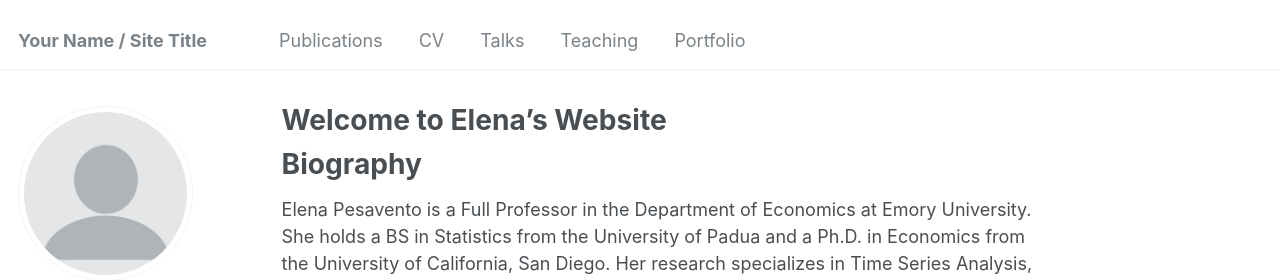
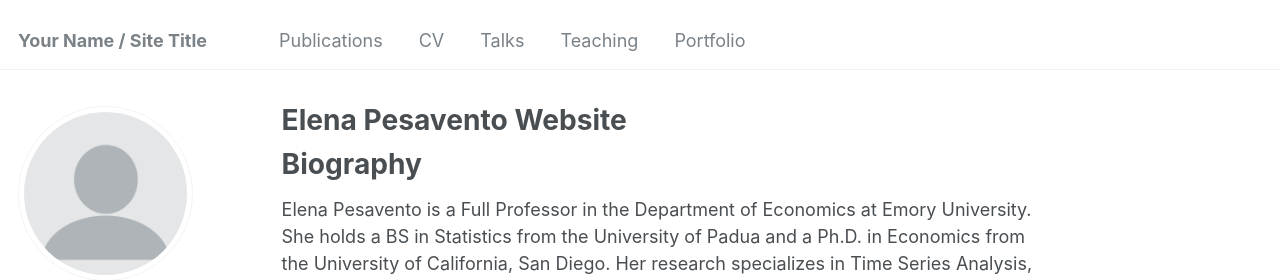
Before and after one commit to epesave/epesave.github.io, a Jekyll site: the page built from _pages/about.md, in a window 1280 px wide and 1133 px high. Shown: the top 280 px of the window. Built offline with Jekyll 4.4.1, drawn with Linux system fonts in a browser that asks for light colours; some web fonts are replaced.

Commit message:
Update about.md

```diff
--- a/_pages/about.md
+++ b/_pages/about.md
@@ -1,6 +1,6 @@
 ---
 permalink: /
-title: "Welcome to Elena's Website"
+title: "Elena Pesavento Website"
 author_profile: true
 redirect_from:
   - /about/
```
